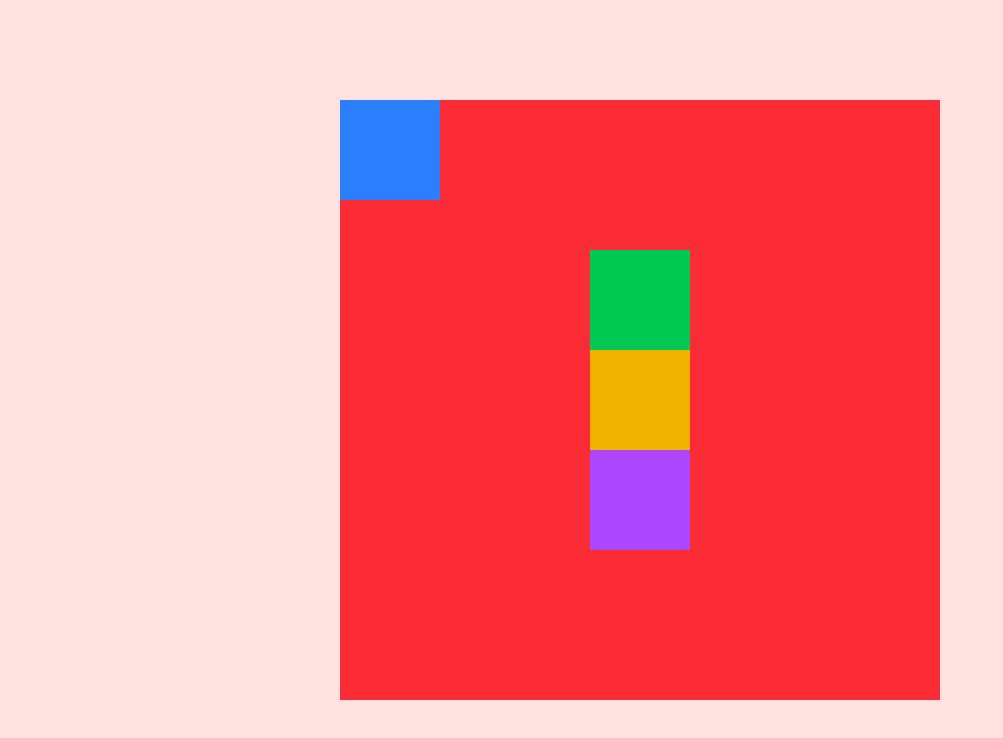
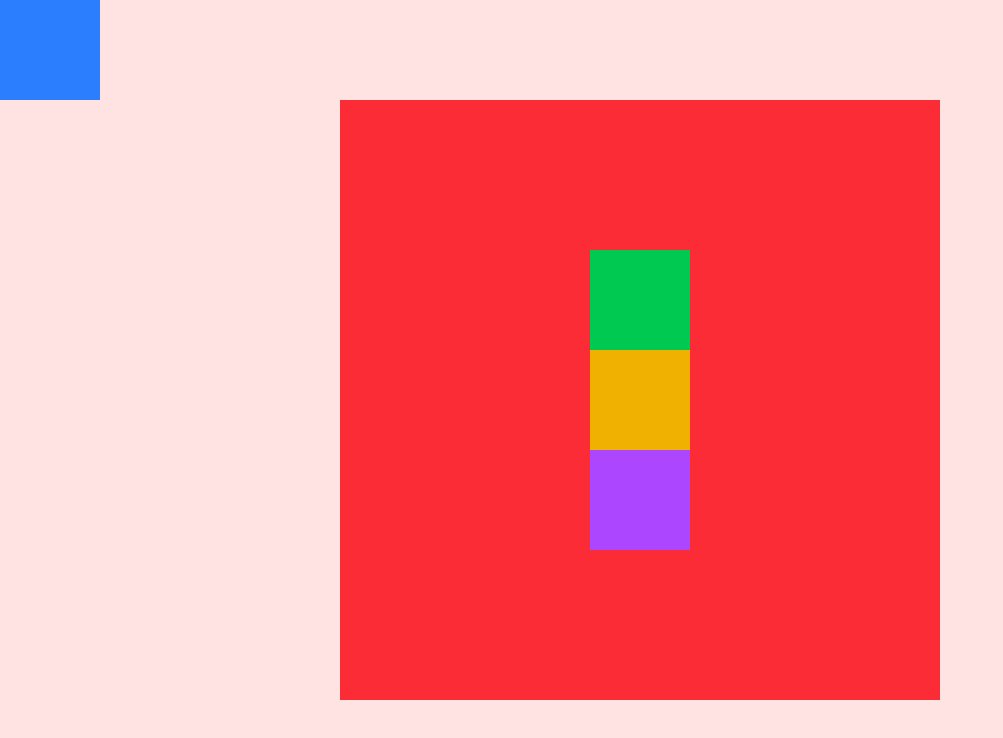
Before and after one commit to Asithalak/fronted-one, a React (Vite) app: page / in a window 1280 px wide. Shown: the top 738 px of the page, without its empty margins (0-1003 px from the left). Built offline with nearby package versions, Linux system fonts and the light colour scheme.

Commit message:
fixed positioned

```diff
--- a/src/App.jsx
+++ b/src/App.jsx
@@ -7,10 +7,9 @@
 //screen disign
   return (
     <div className='w-full h-screen bg-red-100 flex flex-col justify-center items-center'>
-      {/* relative for absolute position */}
-      <div className='relative w-[600px] h-[600px] bg-red-500 flex flex-col justify-center items-center' >
-        {/* absolute positioned elements */}
-        <div className='w-[100px] h-[100px] bg-blue-500 absolute  top-[0px] left-[0px]'> </div>
+      <div className='w-[600px] h-[600px] bg-red-500 flex flex-col justify-center items-center' >
+        {/* fixed positioned elements */}
+        <div className='w-[100px] h-[100px] bg-blue-500 fixed top-[0px] left-[0px]'> </div>
         <div className='w-[100px] h-[100px] bg-green-500'></div>
         <div className='w-[100px] h-[100px] bg-yellow-500'></div>
         <div className='w-[100px] h-[100px] bg-purple-500'></div>
```
